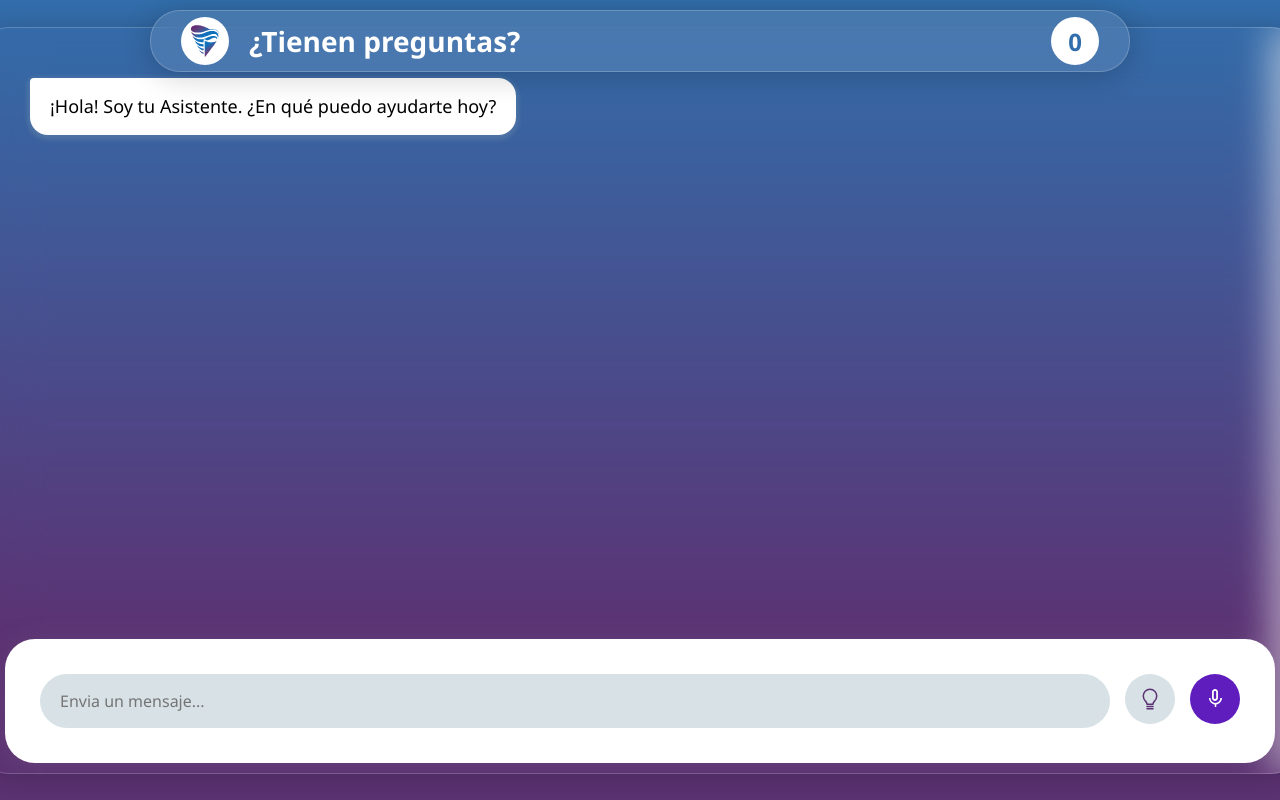
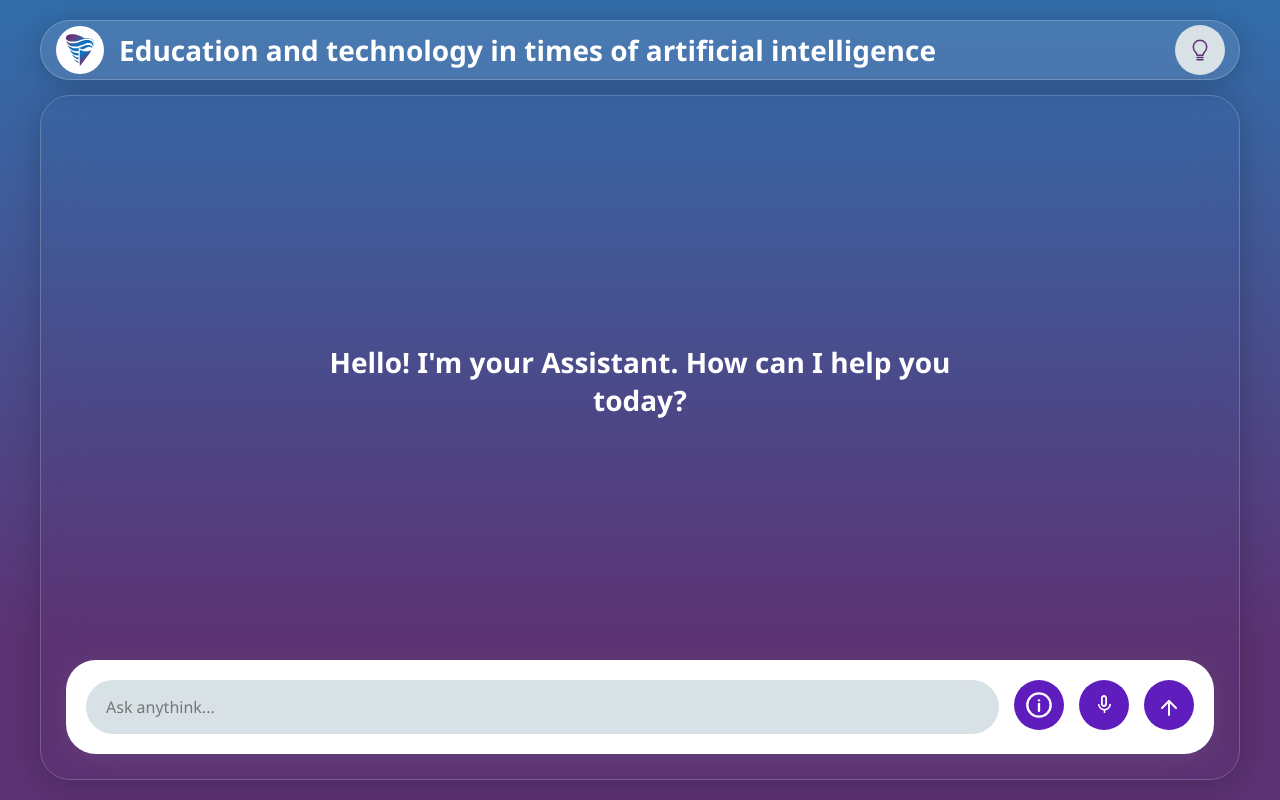
Before and after one commit to MathiMomos/ChatbotIAG, a Flask app: page / in a window 1280 px wide; the page is wider, and only the part inside the window is pictured. Run offline with Flask 3, Linux system fonts and the light colour scheme; some libraries are stand-ins or nearby versions.

Commit message:
Estilo de reproductor, mejora responsive, estilo markdown

```diff
--- a/static/css/style.css
+++ b/static/css/style.css
@@ -1,31 +1,36 @@
 /* cuerpo */
-
 body {
     margin: 0;
     font-size: clamp(1rem, 0.9rem + 0.5vw, 1.125rem);
     font-family: "Segoe UI", Tahoma, Geneva, Verdana, sans-serif;
     background: linear-gradient(180deg, #326EAB 0%, #5C3273 80%) fixed;
-    background-blend-mode: luminosity;
     min-height: 100vh;
     display: flex;
     justify-content: center;
     align-items: center;
+    padding: 1rem; /* Añade un poco de espacio en los bordes */
+    box-sizing: border-box;
 }
 
 /* barra de visualizacion */
+.chat-container {
+    width: 100%;
+    max-width: 1200px; /* El ancho máximo que tendrá en pantallas grandes */
+    height: 95vh;      /* Altura relativa a la ventana */
+    max-height: 800px; /* Altura máxima */
+    display: flex;
+    flex-direction: column;
+    gap: 15px; /* Espacio entre el header y el chat */
+}
 
 .chat-header {
-    position: fixed;
-    top: 10px; /* margen superior */
-    left: 150px; /* margen izquierdo */
-    right: 150px; /* margen derecho */
-    margin: 0 auto;
+    width: 100%;
     height: 60px;
-    padding: 0 30px;
+    padding: 0 15px;
     display: flex;
     align-items: center;
-    justify-content: space-between;
     border-radius: 30px;
+    gap: 15px;
 
     /* GLASS EFFECT */
     background: rgba(255, 255, 255, 0.1); /* Blanco con transparencia */
@@ -34,16 +39,17 @@ body {
     box-shadow: 0 4px 30px rgba(0, 0, 0, 0.2);
     border: 1px solid rgba(255, 255, 255, 0.2);
 
-    opacity: 1;
     z-index: 1000;
+    box-sizing: border-box;
 }
 
 /* Agrupación de logo + título */
 .header-left {
-    top: 10px; /* margen superior */
     display: flex;
     align-items: center;
-    gap: 20px;
+    gap: 15px;
+    flex-grow: 1;
+    min-width: 0;
 }
 
 /* Logo redondo */
@@ -84,6 +90,7 @@ h1 {
     margin: 0;
     opacity: 1;
     white-space: nowrap; /* evita que se rompa el título */
+    overflow: hidden; /* Evita que el texto se desborde */
 }
 
 /* Número a la derecha */
@@ -96,10 +103,8 @@ h1 {
 /* Chat de ejecucion */
 
 .chat {
-    height: 720px;
-    margin-left: 300px;
-    margin-right: 300px;
-    padding: 25px 25px 0 25px;
+
+    padding: 25px;
     display: flex;
     background: transparent;
     flex-direction: column ;
@@ -114,11 +119,13 @@ h1 {
 
     flex-grow: 1;
     overflow: hidden;
+    width: 100%;
+    box-sizing: border-box;
 }
 
 .global-messages {
     flex-grow: 1;
-    padding: 25px;
+    padding: 0 10px;
     display: flex;
     flex-direction: column;
     gap: 20px;
@@ -128,10 +135,8 @@ h1 {
 }
 
 .centered-message {
-
-    align-self: center;
     text-align: center;
-    margin-top: 200px;
+    margin: auto;
     font-size: clamp(1.375rem, 1.2rem + 1.5vw, 1.75rem);
     color: white;
     font-weight: 700;
@@ -163,20 +168,19 @@ h1 {
 }
 
 .input-container {
-    width: 1200px;                 /* igual que el .chat */
+    width: 100%;                /* igual que el .chat */
     align-self: center;
-    text-align: center;
-    padding: 35px;
-    margin-bottom: 10px;
+    padding: 20px;
     background-color: white;
     border-radius: 30px;           /* esquinas completamente redondeadas */
     box-shadow: 0 4px 30px rgba(156, 156, 156, 0.15);
     display: flex;
-
+    box-sizing: border-box;
     gap: 15px;
 }
 
 .input-container textarea {
+    width: 70%;
     flex-grow: 1;
     border: none;
     background-color: #d7e1e6;
--- a/static/js/chat.js
+++ b/static/js/chat.js
@@ -6,6 +6,8 @@ document.addEventListener('DOMContentLoaded', function () {
     let mediaRecorder;
     let audioChunks = [];
     let isRecording = false;
+
+    let audioPlayerId = 0; //id unico para cada audio
 
     // 1. Variable para guardar el estado del foco
     let usarBaseConocimiento = true;
@@ -34,16 +36,157 @@ document.addEventListener('DOMContentLoaded', function () {
         micButton.classList.add('recording');
     }
 
+    // Formatear el tiempo de segundos a MM:SS
+        function formatTime(seconds) {
+            if (!isFinite(seconds) || seconds < 0) {
+                return "0:00";
+            }
+
+            const minutes = Math.floor(seconds / 60);
+            const secs = Math.floor(seconds % 60);
+            return `${minutes}:${secs.toString().padStart(2, '0')}`;
+        }
+
     async function handleAudioStop() {
         const audioBlob = new Blob(audioChunks, { type: 'audio/webm' });
         const audioUrl = URL.createObjectURL(audioBlob);
 
+        // Incrementamos el ID para cada nuevo audio
+        audioPlayerId++;
+        const currentId = audioPlayerId;
+
+        //Estructura del reproductor
         const messageDiv = document.createElement('div');
         messageDiv.classList.add('message', 'user-message');
-        messageDiv.innerHTML = `<audio controls src="${audioUrl}"></audio>`;
+        messageDiv.innerHTML = `
+        <div class="custom-audio-player">
+            <audio id="audio-${currentId}" src="${audioUrl}" preload="metadata"></audio>
+            <button id="play-btn-${currentId}" class="audio-play-button">
+                <svg viewBox="0 0 24 24"><path d="M8 5v14l11-7z"></path></svg>
+            </button>
+            <div id="progress-container-${currentId}" class="progress-container">
+                <div class="progress-background"></div>
+                <div id="progress-bar-${currentId}" class="progress-bar"></div>
+                <div id="progress-handle-${currentId}" class="progress-handle"></div>
+            </div>
+            <span id="time-display-${currentId}" class="audio-time-display">0:00</span>
+        </div>
+    `;
         globalMessages.appendChild(messageDiv);
+
+        //Lógica para controlar reproductor
+        const audio = document.getElementById(`audio-${currentId}`);
+        const playBtn = document.getElementById(`play-btn-${currentId}`);
+        const progressContainer = document.getElementById(`progress-container-${currentId}`);
+        const progressBar = document.getElementById(`progress-bar-${currentId}`);
+        const handle = document.getElementById(`progress-handle-${currentId}`);
+        const timeDisplay = document.getElementById(`time-display-${currentId}`);
+
+        audio.load();
         scrollToBottom();
 
+        const playIcon = `<svg viewBox="0 0 24 24"><path d="M8 5v14l11-7z"></path></svg>`;
+        const pauseIcon = `<svg viewBox="0 0 24 24"><path d="M6 19h4V5H6v14zm8-14v14h4V5h-4z"></path></svg>`;
+
+        // Evento para el botón de play/pausa
+        playBtn.addEventListener('click', () => {
+            if (audio.paused) {
+                audio.play().then(() => {
+                    playBtn.innerHTML = pauseIcon;
+                }).catch(e => console.error("Error al reproducir:", e));
+            } else {
+                audio.pause();
+                playBtn.innerHTML = playIcon;
+            }
+        });
+
+        // Evento para actualizar la barra de progreso y el tiempo
+        audio.addEventListener('timeupdate', () => {
+        if (isFinite(audio.duration)) {
+            const progress = (audio.currentTime / audio.duration) * 100;
+            progressBar.style.width = `${progress}%`;
+            handle.style.left = `${progress}%`;
+            timeDisplay.textContent = formatTime(audio.currentTime);
+        }
+    });
+
+    audio.addEventListener('loadedmetadata', () => {
+        if (isFinite(audio.duration)) {
+            timeDisplay.textContent = formatTime(audio.duration);
+        }
+    });
+
+        // Cuando el audio termina, resetea el icono de tiempo
+        audio.addEventListener('ended', () => {
+        playBtn.innerHTML = playIcon;
+        handle.style.left = '0%';
+        progressBar.style.width = '0%';
+        audio.currentTime = 0;
+        timeDisplay.textContent = formatTime(audio.duration);
+    });
+
+
+
+
+    //FUNCIONALIDAD DE ARRASTRE DE MOUSE POR LA BARRA DEL AUDIO
+
+    let isDragging = false;
+
+    const onMouseMove = (e) => {
+        if (!isDragging) return;
+
+        const rect = progressContainer.getBoundingClientRect();
+        let offsetX = e.clientX - rect.left;
+        const width = rect.width;
+
+        // Limitar el valor para que no se salga de la barra
+        if (offsetX < 0) offsetX = 0;
+        if (offsetX > width) offsetX = width;
+
+        const newTime = (offsetX / width) * audio.duration;
+
+        // Actualizacion de UI en tiempo real
+        const progress = (newTime / audio.duration) * 100;
+        progressBar.style.width = `${progress}%`;
+        handle.style.left = `${progress}%`;
+        timeDisplay.textContent = formatTime(newTime);
+    };
+
+    // Función al soltar el clic
+    const onMouseUp = (e) => {
+        if (!isDragging) return;
+
+        isDragging = false;
+
+        const rect = progressContainer.getBoundingClientRect();
+        const offsetX = e.clientX - rect.left;
+        const width = rect.width;
+
+        // Actualizar el tiempo del audio a la posición final
+        audio.currentTime = (offsetX / width) * audio.duration;
+
+        // Limpiar los listeners del documento
+        document.removeEventListener('mousemove', onMouseMove);
+        document.removeEventListener('mouseup', onMouseUp);
+    };
+
+    // Iniciar el proceso al presionar el clic en la barra
+    progressContainer.addEventListener('mousedown', (e) => {
+        if (!isFinite(audio.duration)) return;
+
+        isDragging = true;
+
+        // Actualizar la posición inmediatamente al hacer clic
+        onMouseMove(e);
+
+        // Captura movimiento fuera de la barra
+        document.addEventListener('mousemove', onMouseMove);
+        document.addEventListener('mouseup', onMouseUp);
+    });
+
+
+
+        //Enviar al backend
         showThinkingIndicator();
 
         const arrayBuffer = await audioBlob.arrayBuffer();
@@ -64,12 +207,12 @@ document.addEventListener('DOMContentLoaded', function () {
             .then(resp => resp.json())
             .then(data => {
                 hideThinkingIndicator();
-                typeResponseLineByLine(data.respuesta);
+                renderBotResponse(data.respuesta);
             })
             .catch(err => {
                 console.error(err);
                 hideThinkingIndicator();
-                typeResponseLineByLine('Lo siento, algo salió mal al procesar tu audio.');
+                renderBotResponse('Lo siento, algo salió mal al procesar tu audio.');
             });
     }
 
@@ -112,20 +255,23 @@ document.addEventListener('DOMContentLoaded', function () {
             indicator.remove();
         }
     }
-    function typeResponseLineByLine(text) {
-        const messageDiv = document.createElement('div');
-        messageDiv.classList.add('message', 'bot-message');
-        globalMessages.appendChild(messageDiv);
-        const lines = text.split('\n');
-        let lineIndex = 0;
-        function typeLine() {
-            if (lineIndex < lines.length) {
-                messageDiv.innerHTML += lines[lineIndex] + '<br>'; lineIndex++;
-                scrollToBottom();
-                setTimeout(typeLine, 400);
-            }
-        } typeLine();
-    }
+
+    // ESTILO MARKDOWN
+    function renderBotResponse(markdownText) {
+    const messageDiv = document.createElement('div');
+    messageDiv.classList.add('message', 'bot-message');
+
+    // convierte Markdown a HTML
+    messageDiv.innerHTML = marked.parse(markdownText);
+
+    messageDiv.querySelectorAll('pre code').forEach((block) => {
+        hljs.highlightElement(block);
+    });
+
+    globalMessages.appendChild(messageDiv);
+    scrollToBottom();
+}
+
     function addMessage(text, sender) { const messageDiv = document.createElement('div'); messageDiv.classList.add('message', `${sender}-message`); messageDiv.textContent = text; globalMessages.appendChild(messageDiv); scrollToBottom(); }
 
 
@@ -156,12 +302,12 @@ document.addEventListener('DOMContentLoaded', function () {
                     .then(response => response.json())
                     .then(data => {
                         hideThinkingIndicator();
-                        typeResponseLineByLine(data.respuesta);
+                        renderBotResponse(data.respuesta);
                     })
                     .catch(error => {
                         console.error('Error al enviar mensaje:', error);
                         hideThinkingIndicator();
-                        typeResponseLineByLine('Lo siento, algo salió mal. Inténtalo de nuevo.');
+                        renderBotResponse('Lo siento, algo salió mal. Inténtalo de nuevo.');
                     });
             }, 500); // Reduje el tiempo de espera a 0.5s, ajústalo a tu gusto
         }
--- a/templates/index.html
+++ b/templates/index.html
@@ -1,32 +1,33 @@
 <!DOCTYPE html>
 <html lang="es">
+
 <head>
+
     <meta charset="UTF-8">
     <meta name="viewport" content="width=device-width, initial-scale=1.0">
+    <link href="images/icono.ico" rel="shortcut icon" type="image/x-icon">
     <title>Chatbot</title>
     <link rel="stylesheet" href="{{ url_for('static', filename='css/style.css') }}">
+    <!--Para el markdown obligatorio-->
+    <script src="https://cdn.jsdelivr.net/npm/marked/marked.min.js"></script>
+    <!-- Estilo markdown con colorcitos opcional eliminarlo pero le da facha al texto -->
+    <link rel="stylesheet" href="https://cdnjs.cloudflare.com/ajax/libs/highlight.js/11.9.0/styles/atom-one-dark.min.css">
+    <script src="https://cdnjs.cloudflare.com/ajax/libs/highlight.js/11.9.0/highlight.min.js"></script>
+
+
 </head>
+
 <body>
-
-<div class="chatbot-container">
+    <!-- barra de visualizacion  -->
+    <div class="chat-container">
     <header class="chat-header">
         <div class="header-left">
             <div class="icon-container star-container">
                 <img src="{{ url_for('static', filename='images/logo.svg') }}" alt="Icono de estrella">
             </div>
-            <h1>¿Tienen preguntas?</h1>
+            <h1>Education and technology in times of artificial intelligence</h1>
         </div>
-        <div class="icon-container number-container">
-            <span>0</span>
-        </div>
-    </header>
-    <div class="chat">
-        <div id="global-messages" class="global-messages">
-            <div class="message bot-message">¡Hola! Soy tu Asistente. ¿En qué puedo ayudarte hoy?</div>
-        </div>
-
-        <div class="input-container">
-            <textarea id="user-input" placeholder="Envia un mensaje..." rows="1"></textarea>
+            <div class="icon-container-number-container">
                 <button id="foco-button" class="action-button">
                     <svg xmlns="http://www.w3.org/2000/svg" width="24" height="24" viewBox="0 0 64 64">
                         <path d="M32 6c-10 0-18 8-18 18 0 6.6 3.6 11.6 7 15 2.3 2.3 3 4 3 7h16c0-3 0.7-4.7 3-7 3.4-3.4 7-8.4 7-15 0-10-8-18-18-18z"/>
@@ -35,15 +36,43 @@
                     </svg>
 
                 </button>
+            </div>
+    </header>
+
+    <section class="chat">
+        <div id="global-messages" class="global-messages">
+                <div class="centered-message">Hello! I'm your Assistant. How can I help you today?</div>
+        </div>
+
+        <div class="input-container">
+                <textarea id="user-input" placeholder="Ask anythink..." rows="1"></textarea>
+
+                <button id="ilustrator-button" class="action-button" title="Información">
+                    <svg xmlns="http://www.w3.org/2000/svg" width="28" height="28" viewBox="0 0 24 24" fill="white">
+                        <circle cx="12" cy="12" r="10" stroke="white" stroke-width="2" fill="none"/>
+                        <line x1="12" y1="8" x2="12" y2="8" stroke="white" stroke-width="2" stroke-linecap="round"/>
+                        <line x1="12" y1="11" x2="12" y2="17" stroke="white" stroke-width="2" stroke-linecap="round"/>
+                  </svg>
+                </button>
                 <button id="mic-button" class="action-button">
                     <svg width="24" height="24" viewBox="0 0 24 24" fill="white" xmlns="http://www.w3.org/2000/svg">
                         <path d="M12 14C13.66 14 15 12.66 15 11V5C15 3.34 13.66 2 12 2C10.34 2 9 3.34 9 5V11C9 12.66 10.34 14 12 14ZM10.8 4.9C10.8 4.4 11.2 4 11.7 4H12.3C12.8 4 13.2 4.4 13.2 4.9V11.1C13.2 11.6 12.8 12 12.3 12H11.7C11.2 12 10.8 11.6 10.8 11.1V4.9Z" />
                         <path d="M17.3 11C17.3 13.71 15.11 15.9 12.4 15.9C9.69 15.9 7.5 13.71 7.5 11H6C6 14.31 8.54 16.99 11.75 17.41V20H13.25V17.41C16.46 16.99 19 14.31 19 11H17.3Z" />
                     </svg>
                 </button>
+
+                <button id="subir-button" class="action-button" title="Subir archivo">
+                    <svg xmlns="http://www.w3.org/2000/svg" width="24" height="30" viewBox="0 0 24 24" fill="white">
+                        <path d="M5 15l7-7 7 7" stroke="#ffffff" stroke-width="2" fill="none" stroke-linecap="round" stroke-linejoin="round"/>
+                        <line x1="12" y1="22" x2="12" y2="8" stroke="#ffffff" stroke-width="2" stroke-linecap="round"/>
+                    </svg>
+                </button>
+
         </div>
-    </div>
+
+    </section>
     </div>
     <script src="{{ url_for('static', filename='js/chat.js') }}"></script>
 </body>
+
 </html>
```
Also changed, not shown: other parts of static/css/style.css (+149 -16 lines). Lines whose indentation alone changed are shown as unchanged.
